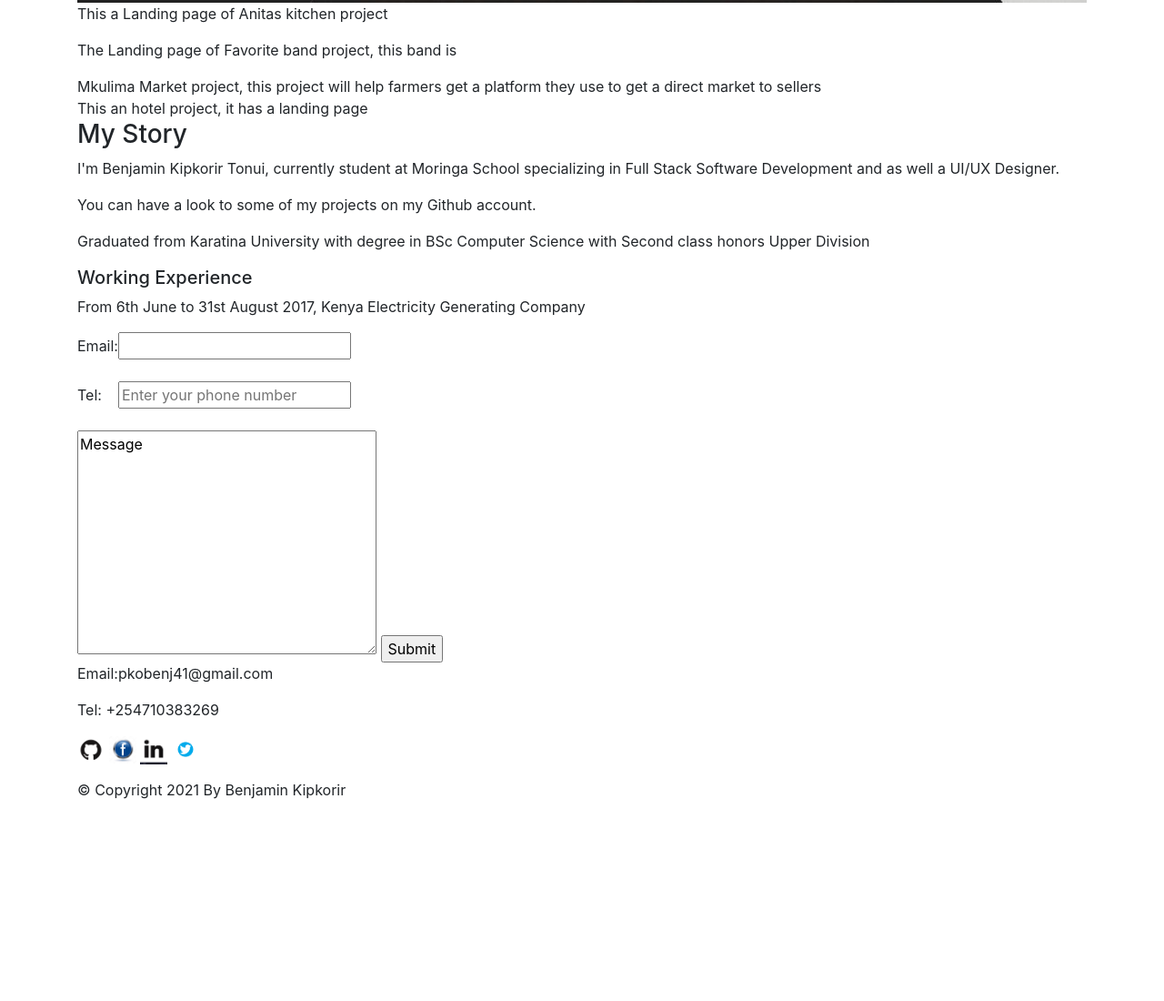
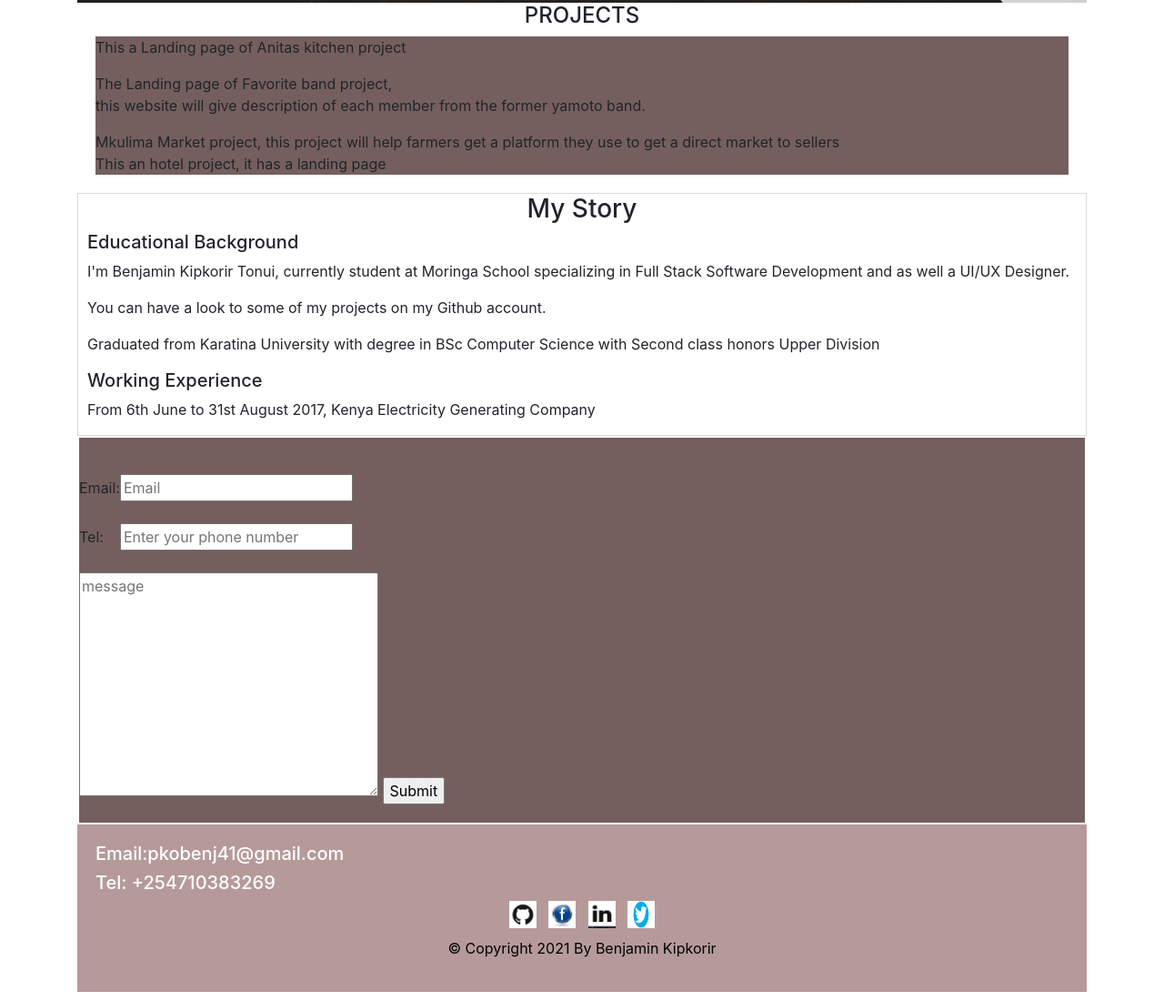
Before and after one commit to Kipkorir2017/Portfolioproject, a plain HTML site: page index.html in a window 1280 px wide. Shown: the part 737-1837 px from the top of the page at 91% size. Before the commit the page ends 1633 px from the top, so only its background shows below. Drawn offline with nearby package versions, Linux system fonts and the light colour scheme.

Commit message:
add profile image and css style for the contact and about sections

```diff
--- a/css/index.css
+++ b/css/index.css
@@ -33,6 +33,12 @@ a:hover{
     text-decoration:none;
     cursor:pointer;
 }
+.b-image img{
+    padding-top: 20px;
+    margin-left: 40px;
+    border-radius: 50%;
+
+}
 .b-image h4{
     color: white;
     padding-left: 15rem;
@@ -51,8 +57,68 @@ a:hover{
 hr.white{
     border: 2px solid white;
     width: 50%;
-    padding-right: 60px;
-    padding-left: 60px;
 
 
 }
+.header h4{
+    text-align: center;
+}
+.projects{
+    background-color: #755F5E;
+    margin-left: 20px;
+    margin-bottom: 20px;
+    margin-right: 20px;
+}
+.about{
+    border: 1px solid gainsboro;
+    height: fit-content;
+    width: auto;
+    background-color:white;
+}
+.about h3{
+    text-align: center;
+}
+.about h5{
+    padding-left: 10px;
+}
+.about p{
+    padding-left: 10px;
+}
+.contact{
+    border:2px solid white;
+    box-shadow:white;
+    margin-left: 0px;
+    margin-right: 0px;
+    background-color: #755F5E;
+    padding-top: 40px;
+    padding-bottom: 20px;
+    padding-right: 40px;
+
+
+}
+.contact input=[textarea]{
+    padding-left:10px
+}
+footer {
+    background-color: #B69A9A;
+    box-sizing: border-box;
+    color: white;
+    padding: 20px;
+    overflow: hidden;
+    height: 30%;
+    width: 100%;
+    margin-bottom: 10px;
+}
+footer .symbols{
+    display: block;
+    margin-left: auto;
+    margin-right: auto;
+    width: 15%;
+    padding-right:0px ;
+}
+.foo p{
+    text-align: center;
+    color: black;
+    padding-top: 10px;
+
+}
--- a/index.html
+++ b/index.html
@@ -31,27 +31,30 @@
 </div>
     <!-- background image -->
     <div class="b-image">
+        <img src="/assets/images/benja3.png" alt="" width="150px">
         <h4>I'm Tonui Kipkorir Benjamin <br> Software Developer</h4>
         <hr class="white">
     </div>
     <!-- projects part -->
-    <div>
+    <div class="header"><h4>PROJECTS</h4></div>
+    <div class="projects">
         <!-- main container -->
-        <div>
+        <div class="row1">
         <!-- projects -->
             <div><p>This a Landing page of Anitas kitchen project </p></div>
-            <div> <p>The Landing page of Favorite band project, this band is</p></div>
+            <div> <p>The Landing page of Favorite band project, <br>this website will give description of each member from the former yamoto band.</p></div>
         </div>
         <!-- main container -->
-        <div>
+        <div class="row2">
         <!-- projects -->
             <div>Mkulima Market project, this project will help farmers get a platform they use to get a direct market to sellers</div>
             <div> This an hotel project, it has a landing page </div>
         </div>
     </div>
     <!-- about section -->
-    <div>
+    <div class="about">
         <h3>My Story</h3>
+        <h5>Educational Background</h5>
         <p>I'm Benjamin Kipkorir Tonui, currently student at Moringa School specializing in Full Stack Software Development and as well a UI/UX Designer.</p>
         <p>You can have a look to some of my projects on my Github account.</p>
         <p>Graduated from Karatina University with degree in BSc Computer Science with Second class honors Upper Division</p>
@@ -59,26 +62,28 @@
         <p>From 6th June to 31st August 2017, Kenya Electricity Generating Company</p>
     </div>
     <!-- contact section -->
-  <div>
-      Email:<input type="text" name=" Enter your email" id=""> <br><br>
+  <div class="contact">
+      Email:<input type="text" name=" Enter your email" id="" placeholder="Email"> <br><br>
       Tel: &#8287;&#8287; <input type=" number" name="phone number" id="" placeholder="Enter your phone number">
       <br><br>
-      <textarea name="" id="" cols="30" rows="10">Message</textarea>
+      <textarea name="" id="" cols="30" rows="10" placeholder="message"></textarea>
       <input type="submit" value="Submit">
   </div>
   <!-- footer section -->
-  <div>
+  <div class="foo">
     <footer>
-        <p>Email:pkobenj41@gmail.com</p>
-        <p>Tel: +254710383269</p>
+        <h5>Email:pkobenj41@gmail.com</h5>
+        <h5>Tel: +254710383269</h5>
     <div class="symbols">
-        <a href="#"><img src="/assets/images/github.png" alt="Github" width="30px"></a>
-        <a href="#"><img src="/assets/images/fb.jpg" alt="facebook" width="30px"></a>
-        <a href="#"><img src="/assets/images/linked.jpg" alt="linkedin" width="30px"></a>
-        <a href="#"><img src="/assets/images/tw.png" alt="twitter" width="30px"></a>
+        <a href="https://github.com/Kipkorir2017"><img src="/assets/images/github.png" alt="Github" width="30px" height="30px"></a>
+        &#8287;
+        <a href="https://web.facebook.com/"><img src="/assets/images/fb.jpg" alt="facebook" width="30px" height="30px"></a>
+        &#8287;
+        <a href="https://www.linkedin.com/in/benjamin-kipkorir-9507b5192/"><img src="/assets/images/linked.jpg" alt="linkedin" width="30px" height="30px"></a>
+        &#8287;
+        <a href="https://twitter.com/kipkorirbenjam1"><img src="/assets/images/tw.png" alt="twitter" width="30px" height="30px"></a>
     </div>
-    <p><footer>&copy; Copyright 2021 By Benjamin Kipkorir</footer>
-    </p>
+    <p>&copy; Copyright 2021 By Benjamin Kipkorir</p>
     </footer>
 </div>
 </div>
```
Also changed, not shown: assets/images/benja3.png (added).
